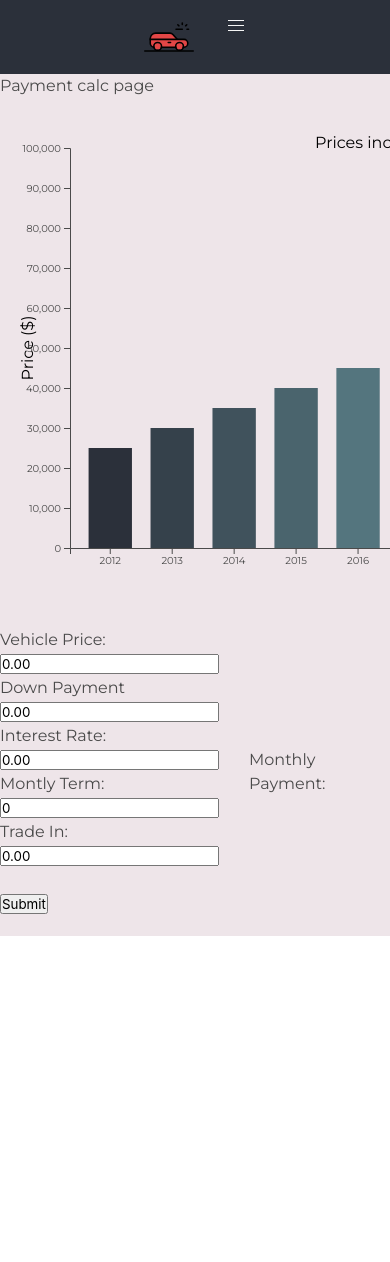
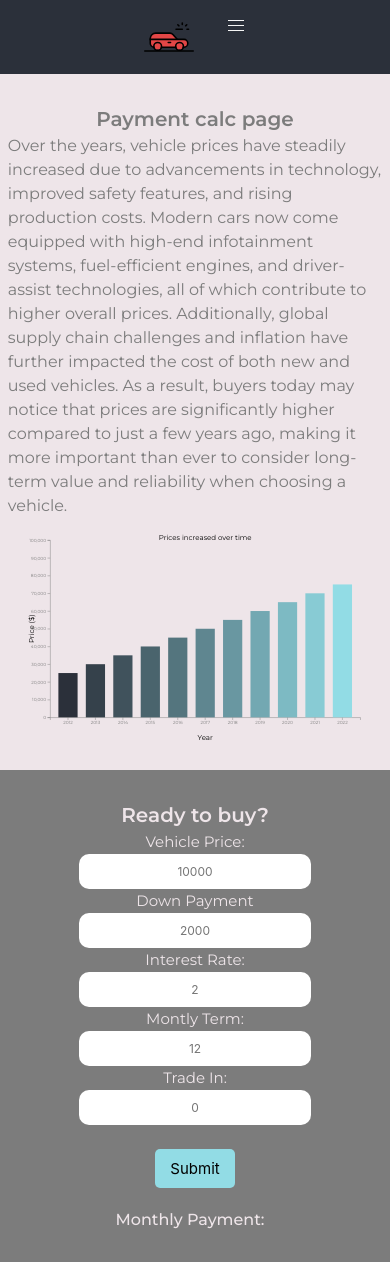
Before and after one commit to seyonr/3230-final, a Vue app: page /paymentcalc in a window 390 px wide. Before the commit the page ends 936 px from the top, so only its background shows below. Built offline with nearby package versions, Linux system fonts and the light colour scheme.

Commit message:
paymentcalc styling done

```diff
--- a/src/views/PaymentCalc.vue
+++ b/src/views/PaymentCalc.vue
@@ -5,24 +5,31 @@ r = monthly interest rate =  -->
 <template>
     <div class="main">
         <h1>Payment calc page</h1>
-        <div class="graph"></div>
+        <div class="graph-holder">
+            <div class="graph-p">
+                <p>Over the years, vehicle prices have steadily increased due to advancements in technology, improved safety features, and rising production costs. Modern cars now come equipped with high-end infotainment systems, fuel-efficient engines, and driver-assist technologies, all of which contribute to higher overall prices. Additionally, global supply chain challenges and inflation have further impacted the cost of both new and used vehicles. As a result, buyers today may notice that prices are significantly higher compared to just a few years ago, making it more important than ever to consider long-term value and reliability when choosing a vehicle.</p>
+            </div>
+            <div class="graph"></div>
+        </div>
+    </div>
 
-        <div class="calculator">
+    <div class="calculator">
+            <h1>Ready to buy?</h1>
             <form>
                 <label for="cost">Vehicle Price:</label><br>
-                <input type="text" id="cost" name="cost" value=0.00><br>
+                <input type="text" id="cost" name="cost" placeholder="10000"><br>
 
                 <label for="payment">Down Payment</label><br>
-                <input type="text" id="payment" name="payment" value=0.00><br>
+                <input type="text" id="payment" name="payment" placeholder=2000><br>
 
                 <label for="rate">Interest Rate:</label><br>
-                <input type="text" id="rate" name="rate" value=0.00><br>
+                <input type="text" id="rate" name="rate" placeholder=2><br>
 
                 <label for="monthly_term">Montly Term:</label><br>
-                <input type="text" id="monthly_term" name="monthly_term" value=0><br>
+                <input type="text" id="monthly_term" name="monthly_term" placeholder=12><br>
 
                 <label for="trade_in">Trade In:</label><br>
-                <input type="text" id="trade_in" name="trade_in" value=0.00><br><br>
+                <input type="text" id="trade_in" name="trade_in" placeholder=0><br><br>
 
                 <!-- <button type="button" @click="calculateMonthlyPayment()">Submit</button> -->
                 <button type="button" id="submit">Submit</button>
@@ -34,7 +41,6 @@ r = monthly interest rate =  -->
             </div>
 
         </div>
-    </div>
 
 </template>
 
@@ -75,10 +81,17 @@ import {onMounted} from 'vue';
                         .domain([0, 100000])
                         .range([chartHeight, 0]);
 
+    // let svg = d3.select('.graph')
+    //                 .append('svg')
+    //                     .attr('width', width)
+    //                     .attr('height', height);
+
     let svg = d3.select('.graph')
-                    .append('svg')
-                        .attr('width', width)
-                        .attr('height', height);
+    .append('svg')
+    .attr('viewBox', `0 0 ${width} ${height}`)
+    .attr('preserveAspectRatio', 'xMidYMid meet')
+    .classed('responsive-svg', true);
+
 
     // title
     svg.append('text')
@@ -171,20 +184,31 @@ import {onMounted} from 'vue';
                         (1 -( Math.pow((1+rate),-monthly_term)))).toFixed(2);
 
     }
-
-
-
-
-
-
 </script>
 
 <style scoped>
 
-    *{
-        margin: 0;
-        padding: 0px;
-        box-sizing: border-box;
+    .main{
+        padding: 30px 2%;
+        background-color: #EEE5E9;
+        color: #7C7C7C;
+    }
+
+    h1{
+        text-align: center;
+        font-size: 30px;
+        font-weight: 600;
+    }
+
+    .graph-holder{
+        display: grid;
+        grid-template-columns: 1fr 1fr;
+    }
+
+    .graph-p{
+        display: flex;
+        justify-content: center;
+        align-items: center;
     }
 
     .graph{
@@ -192,31 +216,84 @@ import {onMounted} from 'vue';
         align-items: center;
         justify-content: center;
         padding-left: 20px;
-
-    }
-
-    .main{
-        background-color: #EEE5E9;
-        height: auto;
     }
 
     .calculator{
+        padding: 30px 2%;
+        background-color: #7C7C7C;
+        color: #EEE5E9;
+        display: flex;
+        flex-direction: column;
+        justify-content: center;
+        align-items: center;
+        text-align: center;
+    }
 
-      margin-top: 30px;
-      display: flex;
-      align-items: center;
-      justify-content: center;
-      padding-bottom: 20px;
+    .calculator label{
+        font-size: 20px;
     }
 
     .result{
+        margin-top: 20px;
         display: flex;
-        padding-left: 30px;
+    }
+
+    input{
+        padding: 10px 20px;
+        border-radius: 10px;
+        border: none;
+        text-align: center;
+        font-size: 15px;
+    }
+
+    .calculator button{
+        background-color: #92DCE5;
+        border: none;
+        padding: 10px 15px;
+        border-radius: 5px;
+        cursor: pointer;
+        transition: all 0.3s ease-in-out;
+        font-size: 15px;
+    }
+
+    .calculator button:hover{
+        background-color: #a3ccd2;
+    }
+
+    .result h2{
+        font-weight: 500;
     }
 
     #monthly_payment{
-        padding-left: 35px;
+        padding-left: 10px;
     }
 
+    /* Adaptive styling */
+    @media screen and (max-width: 1100px){
+        .graph-holder{
+            grid-template-columns: 1fr;
+        }
+    }
+
+    @media screen and (max-width: 780px){
+        .graph svg {
+            width: 100% !important;
+            height: 100px !important;
+        }
+    }
+
+    @media screen and (max-width: 780px){
+        h1{
+            font-size: 20px;
+        }
+
+        .calculator label{
+            font-size: 15px;
+        }
+
+        input{
+            font-size: 12px;
+        }
+    }
 
 </style>
```
Also changed, not shown: group_members.html (added, +16 -0 lines), src/App.vue (+0 -66 lines), 1 other file (tests, documents, lock files or other folders).
